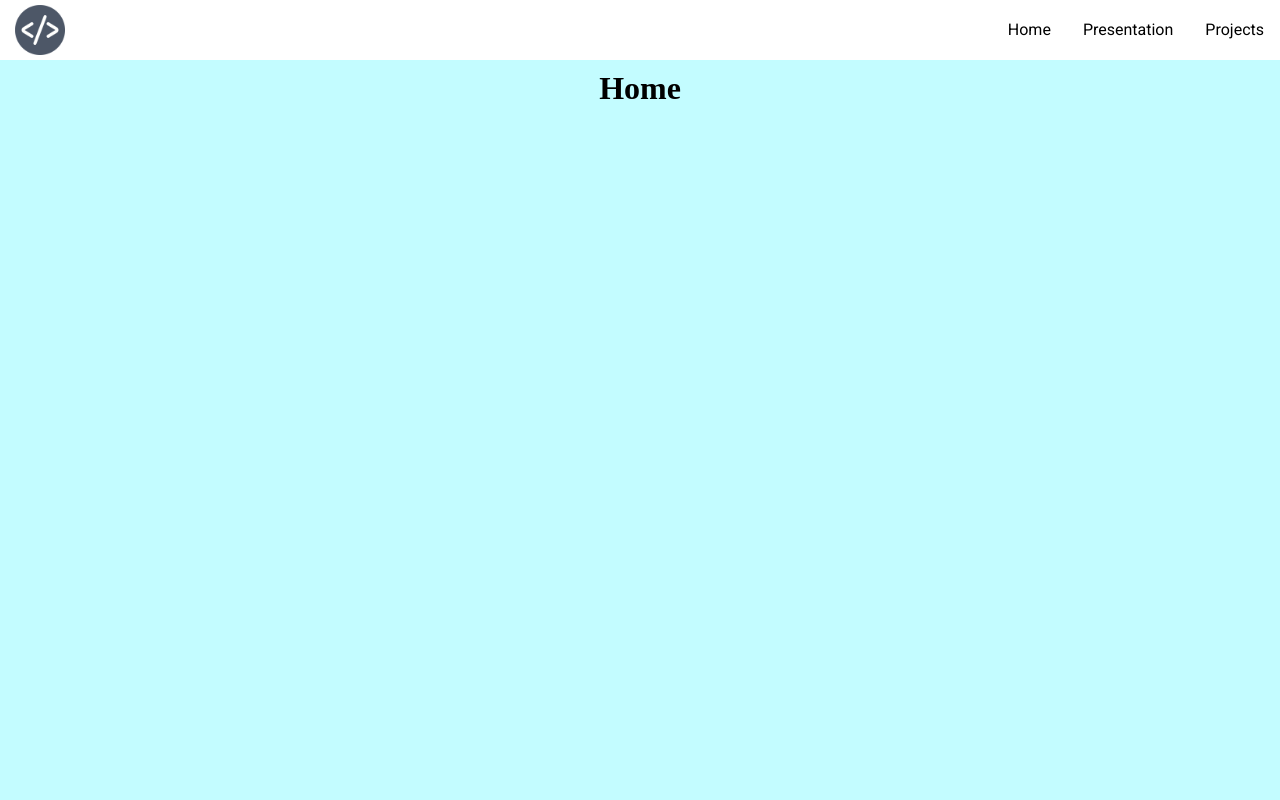
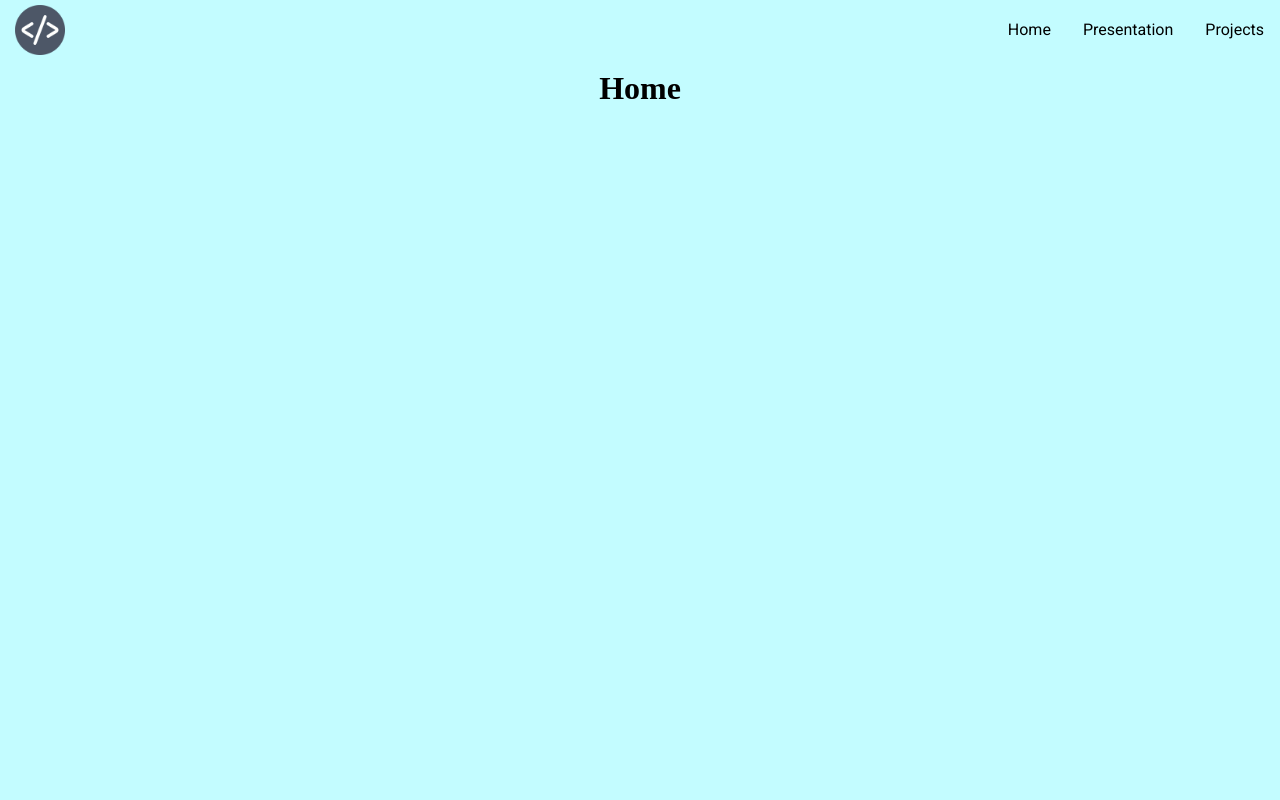
Before and after one commit to Giovaniavs/MyProject-Client, a React (Create React App) app: page / in a window 1280 px wide. Shown: the top 800 px of the page. Built offline with nearby package versions, Linux system fonts and the light colour scheme.

Commit message:
Feature(main): effects added when scroll the page

```diff
--- a/src/components/Navbar/Navbar.tsx
+++ b/src/components/Navbar/Navbar.tsx
@@ -1,4 +1,4 @@
-import React from 'react';
+import React, { useState } from 'react';
 import {
   NavbarContainer,
   NavbarList,
@@ -11,9 +11,21 @@ import { H1 } from '../../global/globalStyle';
 import MyPageIcon from '../../assets/MyPageIcon.png';
 
 function Navbar() {
+  const [backGroundColor, setbackGroundColor] = useState('transparent');
+  const [boxShadow, setboxShadow] = useState('none');
+  window.onscroll = scroll;
+  function scroll() {
+    if (window.scrollY === 0) {
+      setbackGroundColor('transparent');
+      setboxShadow('none');
+    } else {
+      setbackGroundColor('#ffffff');
+      setboxShadow('0 3px 12px rgba(0,0,0,.16)');
+    }
+  }
   return (
     <>
-      <NavbarContainer>
+      <NavbarContainer backgroundColor={backGroundColor} boxShadow={boxShadow}>
         <a href="#Home">
           <ContainerImage alt="My page icon" src={MyPageIcon} />
         </a>
--- a/src/components/Navbar/styles.ts
+++ b/src/components/Navbar/styles.ts
@@ -1,6 +1,11 @@
 import styled from 'styled-components';
 
-const NavbarContainer = styled.div`
+interface Props {
+  backgroundColor: string,
+  boxShadow: string
+}
+
+const NavbarContainer = styled.div<Props>`
   display: flex;
   align-items: center;
   justify-content: space-between;
@@ -8,7 +13,9 @@ const NavbarContainer = styled.div`
   height: 60px;
   position: fixed;
   z-index: 10;
-  background-color: #ffffff ;
+  box-shadow: ${(p: Props) => p.boxShadow};
+  background-color: ${(p: Props) => p.backgroundColor} ;
+  transition: .3s;
 `;
 
 const NavbarList = styled.ul`
```
Also changed, not shown: 1 other file (tests, documents, lock files or other folders).
